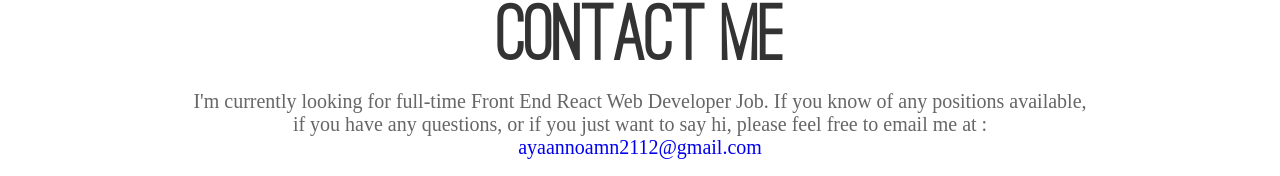
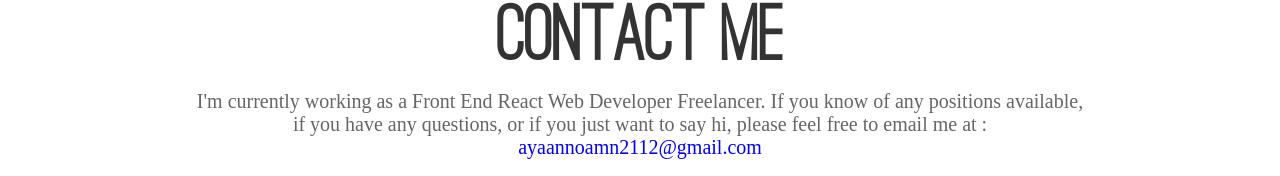
Before and after one commit to Ayaan-16/Personal-Portfolio-Website, a React (Create React App) app: page / in a window 1280 px wide. Shown: the part 2105-2281 px from the top of the page. Built offline with nearby package versions, Linux system fonts and the light colour scheme; no server answers.

Commit message:
Update ContactMe.jsx

```diff
--- a/src/Components/Fifth-Page/ContactMe.jsx
+++ b/src/Components/Fifth-Page/ContactMe.jsx
@@ -5,7 +5,7 @@ function ContactMe() {
     return (
         <div className='main-container'>
             <h1 className='heading'>Contact Me</h1>
-            <p className='text'>I'm currently looking for full-time Front End React Web Developer Job. If you know of any positions available, if you have any questions, or if you just want to say hi, please feel free to email me at : <a href="mailto:ayaannoamn2112@gmail.com" style={{textDecoration: 'none'}}>ayaannoamn2112@gmail.com</a></p>
+            <p className='text'>I'm currently working as a Front End React Web Developer Freelancer. If you know of any positions available, if you have any questions, or if you just want to say hi, please feel free to email me at : <a href="mailto:ayaannoamn2112@gmail.com" style={{textDecoration: 'none'}}>ayaannoamn2112@gmail.com</a></p>
         </div>
     );
 }
```
